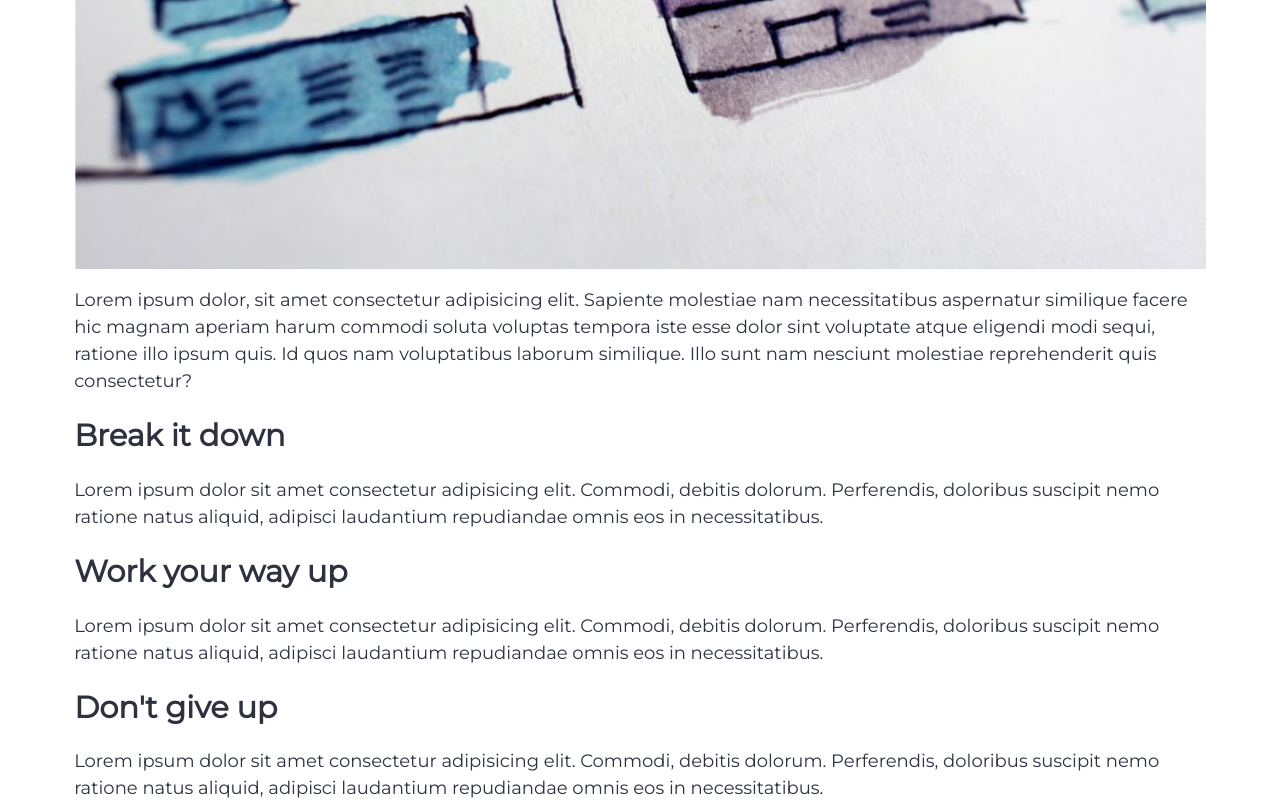
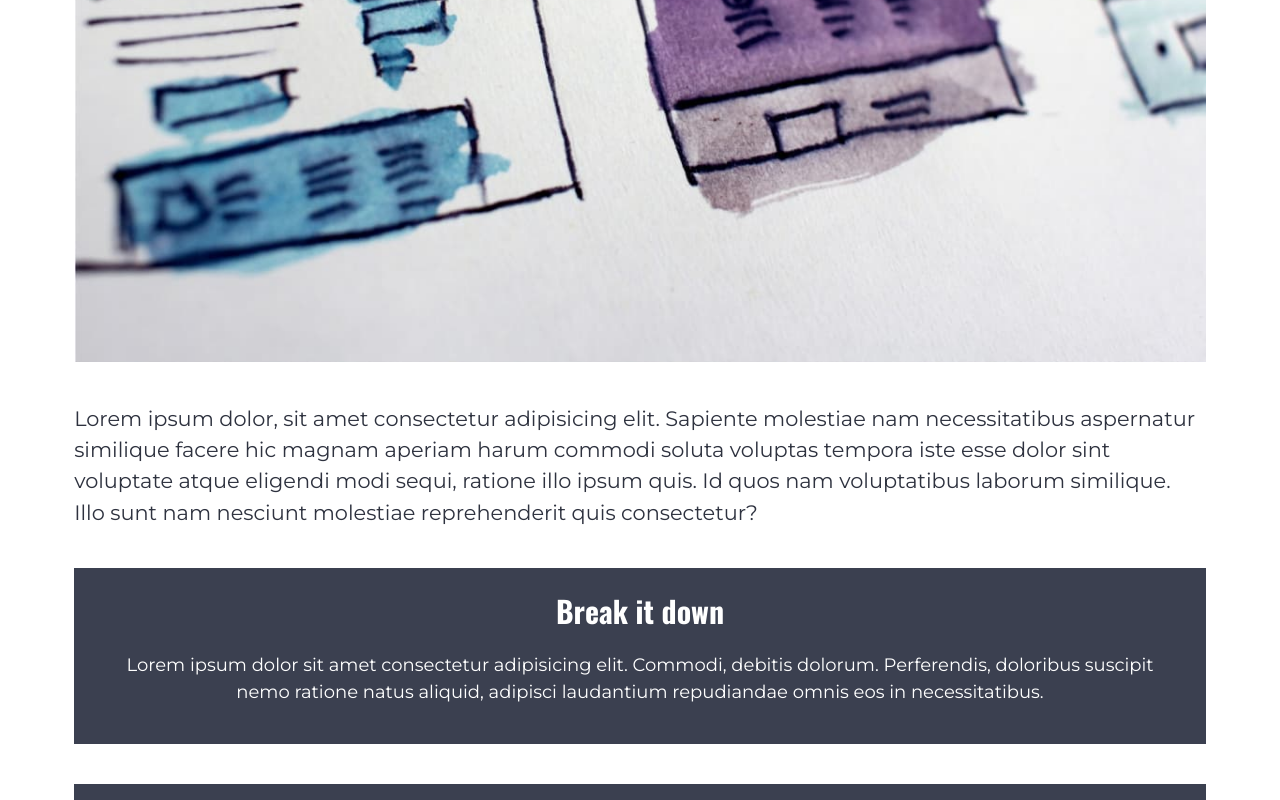
Before and after one commit to j3ffh95/final-challenge, a plain HTML site: page index.html in a window 1280 px wide. Shown: the part 2000-2800 px from the top of the page. Drawn offline with nearby package versions, Linux system fonts and the light colour scheme.

Commit message:
Finished styling the main content section

```diff
--- a/index.html
+++ b/index.html
@@ -13,7 +13,7 @@
     <title>Final Challenge CRL</title>
   </head>
   <body>
-    <header class="main-header">
+    <header class="header">
       <section class="nav">
         <div class="container">
           <div class="logo-box">
--- a/style.css
+++ b/style.css
@@ -53,6 +53,7 @@ a {
 
 h1,
 h2 {
+  font-family: "Oswald", sans-serif;
   margin: 0;
 }
 
@@ -61,7 +62,7 @@ p {
 }
 
 /* Layout Classes */
-.main-header {
+.header {
   font-family: "oswald";
 }
 
@@ -125,3 +126,38 @@ p {
   color: var(--clr-primary);
   font-size: clamp(1.2rem, 4vw, 1.66rem);
 }
+
+/* Main Section */
+.main-section {
+  padding: 2em 0;
+}
+.main-header {
+  color: var(--clr-primary);
+  font-size: clamp(1.3rem, 5vw, 2rem);
+  text-align: center;
+}
+
+.main-content {
+  font-size: clamp(0.85rem, 3vw, 1.16rem);
+}
+
+.img-container {
+  padding: 1em 0;
+}
+
+/* Aside Section */
+.aside {
+  margin-top: 2em;
+}
+
+.box {
+  background-color: var(--clr-semi-dark);
+  color: var(--clr-light);
+  padding: 1em 1.5em;
+  text-align: center;
+  margin-bottom: 2em;
+}
+
+.box-title {
+  font-size: clamp(1.2rem, 4vw, 1.66rem);
+}
```
